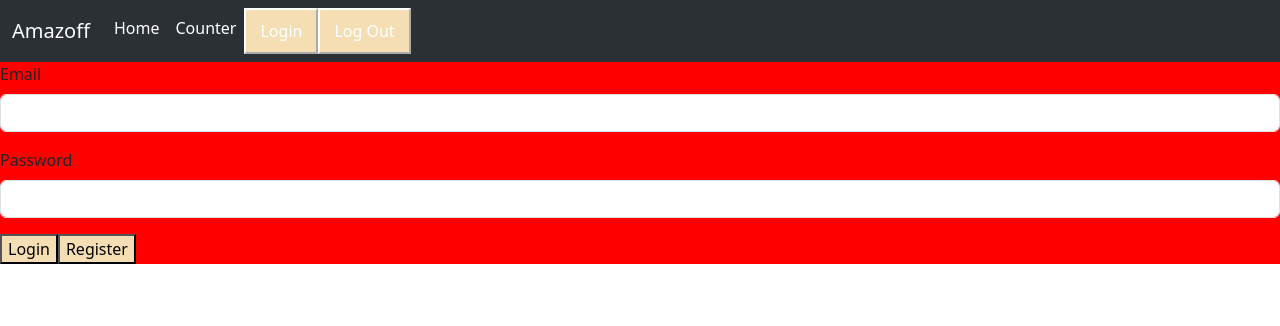
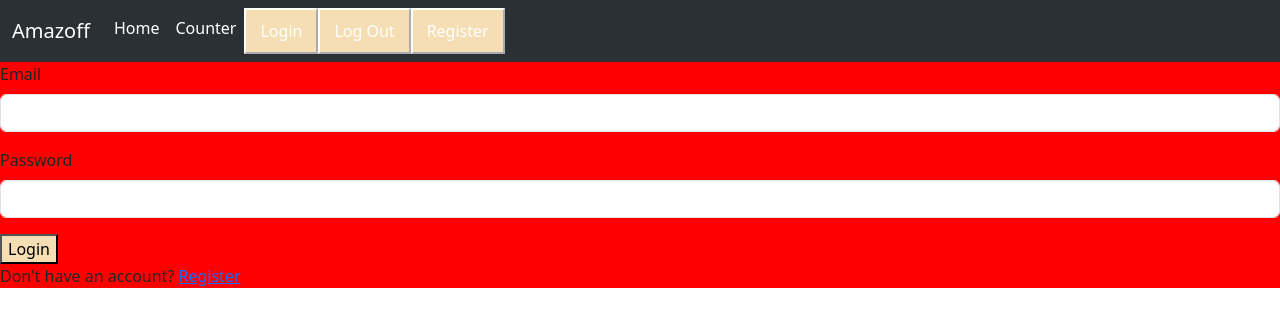
Before and after one commit to MinaMagdy651/Amazoff, a React (Create React App) app in the folder client/: page /login in a window 1280 px wide. Shown: the top 326 px of the page. Built offline with nearby package versions, Linux system fonts and the light colour scheme.

Commit message:
Small changes to login and register components

```diff
--- a/client/src/Components/login/login.jsx
+++ b/client/src/Components/login/login.jsx
@@ -38,9 +38,9 @@
       <div>
         <button type="submit">Login</button>
 
-        <Link to="/register">
-          <button type="button">Register</button>
-        </Link>
+        <div>
+          Don't have an account? <Link to="/register">Register</Link>
+        </div>
       </div>
     </form>
   );
--- a/client/src/Components/navbar/navbar.jsx
+++ b/client/src/Components/navbar/navbar.jsx
@@ -87,6 +87,17 @@
                   </Link>
                 </button>
               </li>
+              <li className="nav-item">
+                <button>
+                  <Link
+                    to="/register"
+                    className="nav-link active"
+                    aria-current="page"
+                  >
+                    Register
+                  </Link>
+                </button>
+              </li>
             </ul>
           </div>
         </div>
--- a/client/src/Components/register/register.jsx
+++ b/client/src/Components/register/register.jsx
@@ -126,9 +126,9 @@
 
       <button type="submit">Register</button>
 
-      <Link to="/login">
-        <button type="button">Login</button>
-      </Link>
+      <div>
+        Already have an account? <Link to="/login">Login</Link>
+      </div>
     </form>
   );
 }
```
